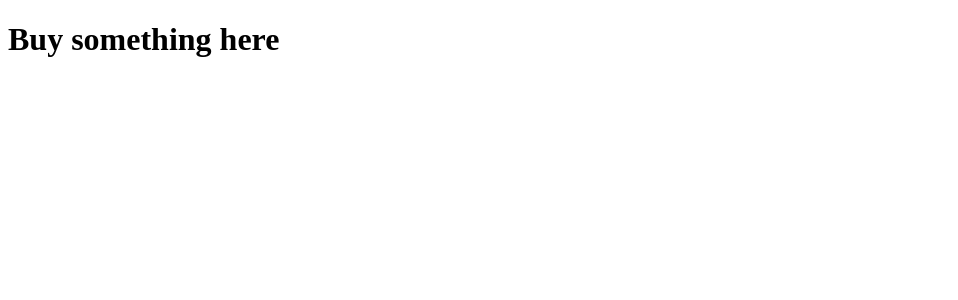
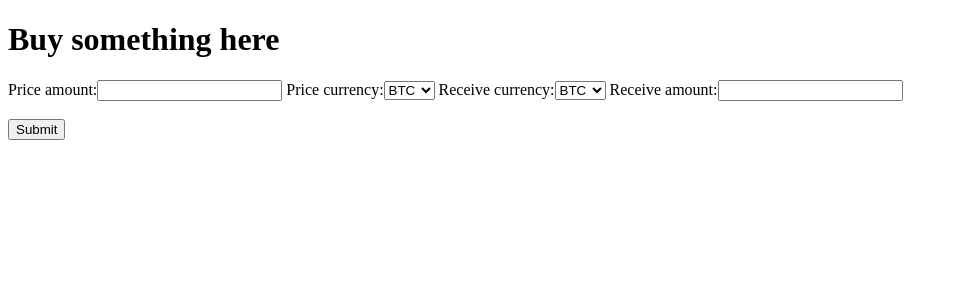
Before and after one commit to vovapasko/coinbase-django-test, a Django app: page /money/buy/ in a window 1280 px wide. Shown: the top 300 px of the page, without its empty margins (0-958 px from the left). Run offline with Django 3.2, Linux system fonts and the light colour scheme.

Commit message:
Added form for order and handling it

```diff
--- /dev/null
+++ b/coinbase/currencyApp/forms.py
@@ -0,0 +1,8 @@
+from django import forms
+
+
+class OrderForm(forms.Form):
+    price_amount = forms.FloatField(label='Price amount')
+    price_currency = forms.ChoiceField(choices=[("btc", "BTC"), ("usd", "USD"), ("eur", "EUR")])
+    receive_currency = forms.ChoiceField(choices=[("btc", "BTC"), ("usd", "USD"), ("eur", "EUR")])
+    receive_amount = forms.FloatField(label="Receive amount")
--- a/coinbase/currencyApp/templates/currencyApp/buy.html
+++ b/coinbase/currencyApp/templates/currencyApp/buy.html
@@ -6,8 +6,12 @@
 </head>
 <body>
 <h1>Buy something here</h1>
-<form >
-
+<form method="post">
+    {% csrf_token %}
+    {{form}}
+    <br>
+    <br>
+    <input type="submit" value="Submit">
 
 </form>
 </body>
--- a/coinbase/currencyApp/views.py
+++ b/coinbase/currencyApp/views.py
@@ -1,8 +1,9 @@
-from django.shortcuts import render
+from django.shortcuts import render, redirect
 
 # Create your views here.
 from .dao import get_currencies, get_all_orders
 from .configs import CURRENCIES
+from .forms import OrderForm
 
 
 def index(request):
@@ -15,4 +16,15 @@ def index(request):
 
 
 def buy(request):
-    return render(request, 'currencyApp/buy.html')
+    if request.method == 'POST':
+        form = OrderForm(request.POST)
+        print("Here")
+        if form.is_valid():
+            price_amount = form.cleaned_data['price_amount']
+            price_currency = form.cleaned_data['price_currency']
+            receive_currency = form.cleaned_data['receive_currency']
+            receive_amount = form.cleaned_data['receive_amount']
+            print(price_amount, price_currency, receive_currency, receive_amount)
+    else:
+        form = OrderForm()
+    return render(request, 'currencyApp/buy.html', {'form': form})
```
